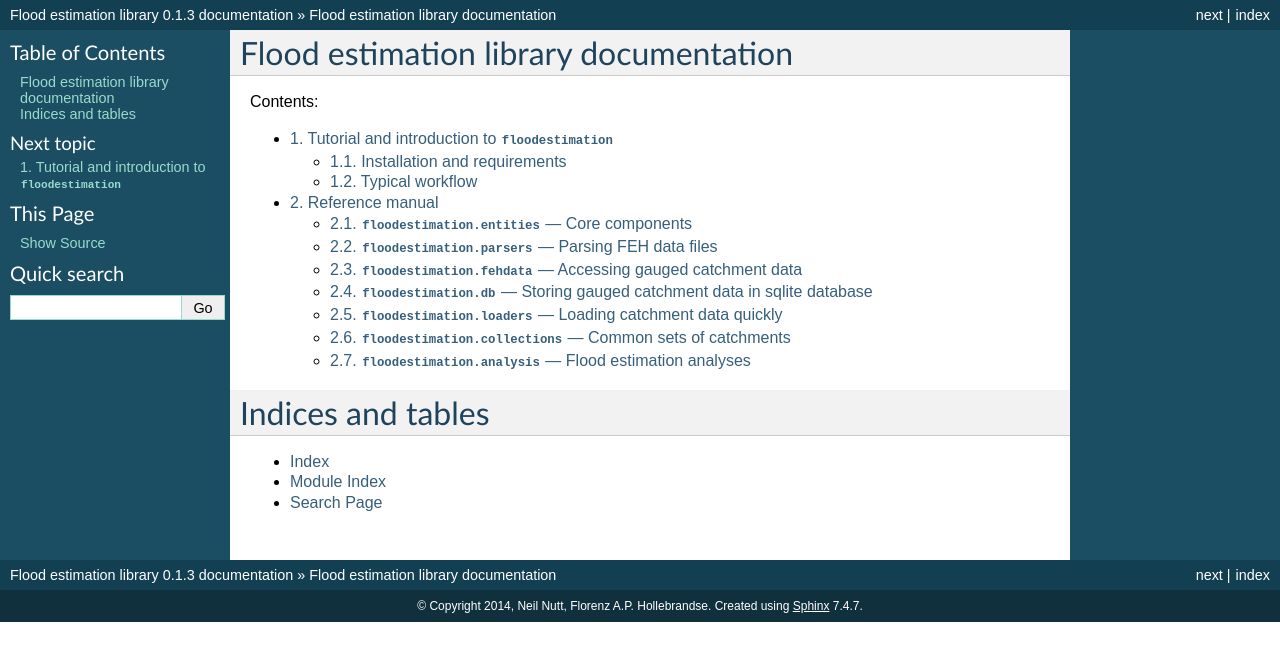
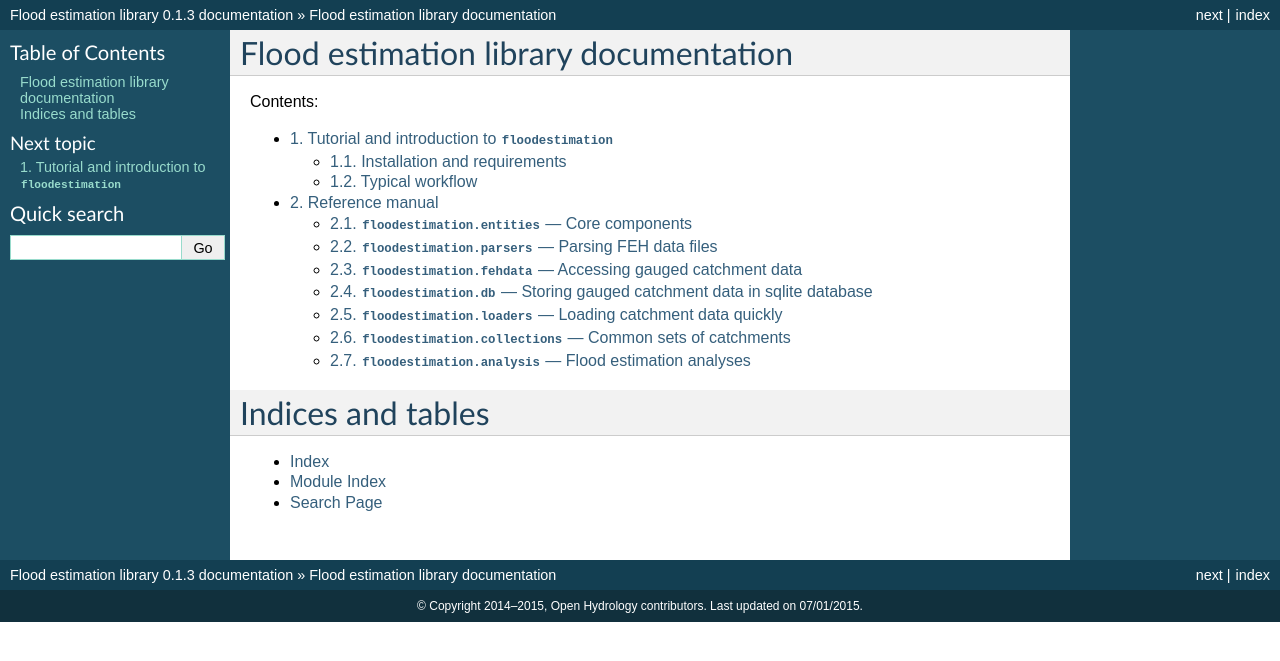
Before and after one commit to OpenHydrology/floodestimation, a Sphinx documentation site: the page built from docs/source/index.rst, in a window 1280 px wide. Shown: the top 661 px of the page. Built offline with Sphinx 7.4.7, drawn with Linux system fonts in a browser that asks for light colours.

Commit message:
doc settings

```diff
--- a/docs/source/conf.py
+++ b/docs/source/conf.py
@@ -15,6 +15,7 @@
 
 import os
 import sys
+from datetime import date
 from unittest.mock import MagicMock
 
 
@@ -61,7 +62,7 @@ master_doc = 'index'
 
 # General information about the project.
 project = 'Flood estimation library'
-copyright = '2014, Neil Nutt, Florenz A.P. Hollebrandse'
+copyright = '2014‒{}, Open Hydrology contributors'.format(date.today().year)
 
 # The version info for the project you're documenting, acts as replacement for
 # |version| and |release|, also used in various other places throughout the
@@ -153,7 +154,7 @@ html_static_path = ['_static']
 
 # If not '', a 'Last updated on:' timestamp is inserted at every page bottom,
 # using the given strftime format.
-#html_last_updated_fmt = '%b %d, %Y'
+html_last_updated_fmt = '%d/%m/%Y'
 
 # If true, SmartyPants will be used to convert quotes and dashes to
 # typographically correct entities.
@@ -176,10 +177,10 @@ html_static_path = ['_static']
 #html_split_index = False
 
 # If true, links to the reST sources are added to the pages.
-#html_show_sourcelink = True
+html_show_sourcelink = False
 
 # If true, "Created using Sphinx" is shown in the HTML footer. Default is True.
-#html_show_sphinx = True
+html_show_sphinx = False
 
 # If true, "(C) Copyright ..." is shown in the HTML footer. Default is True.
 #html_show_copyright = True
```
